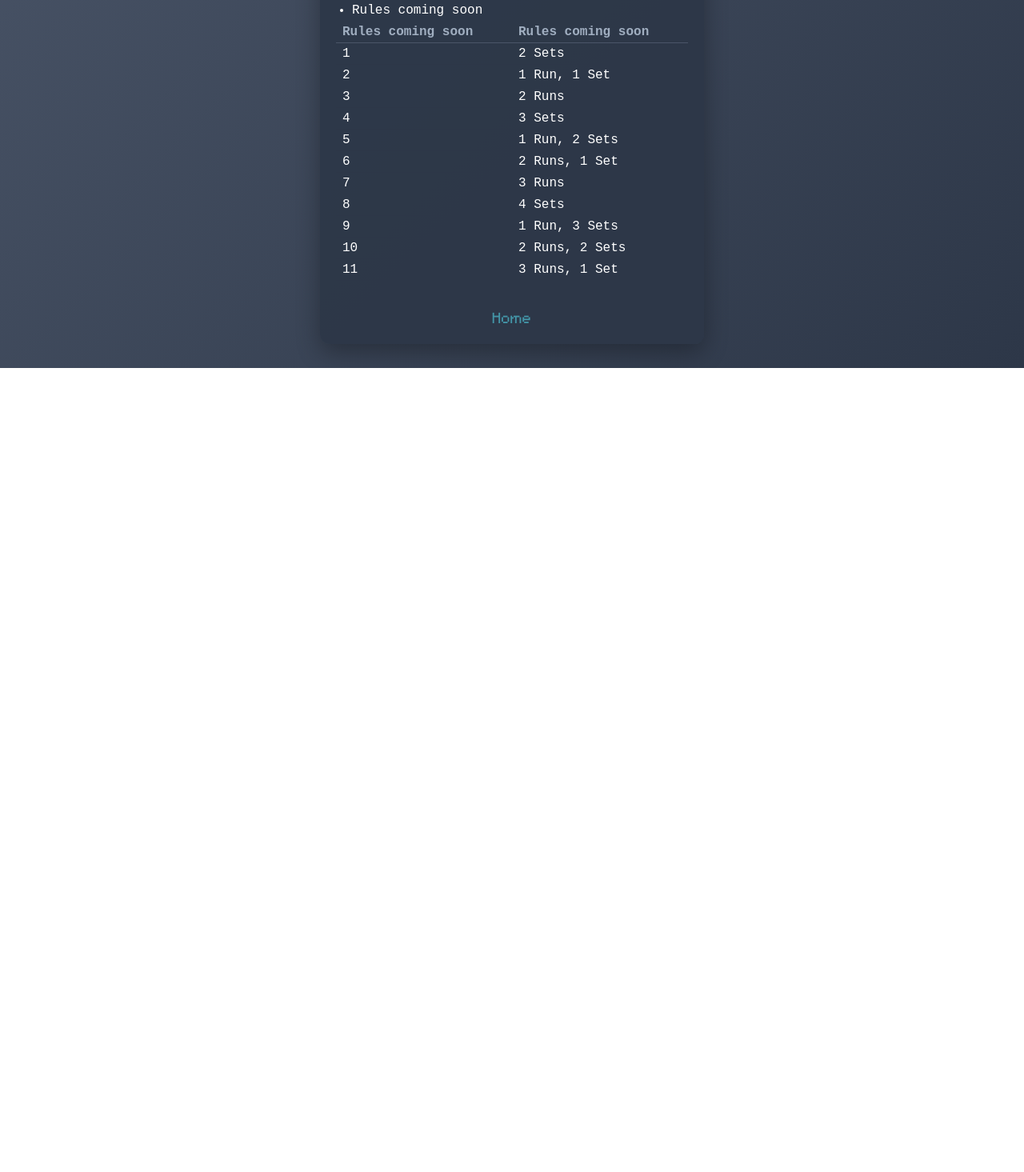
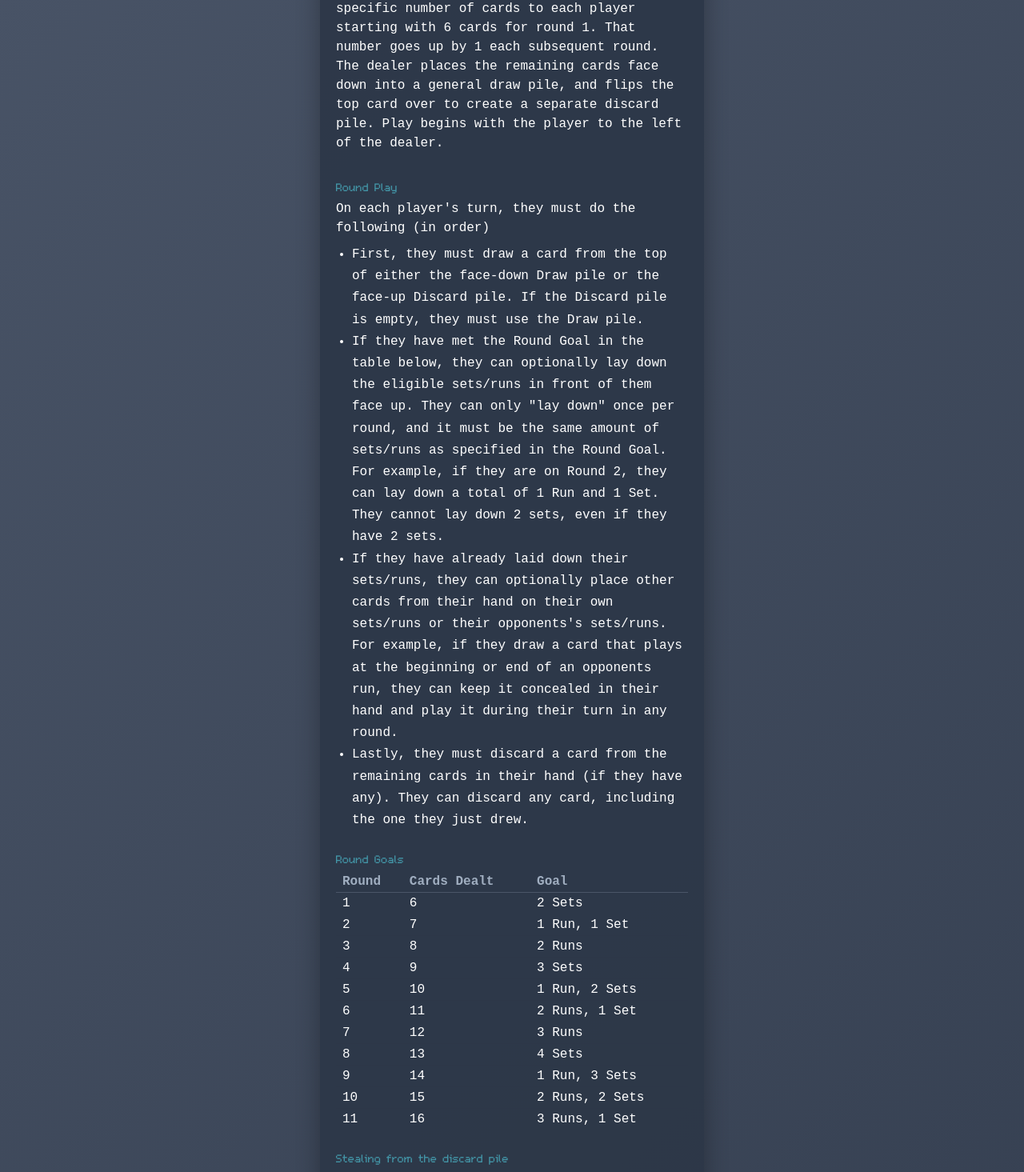
Before and after one commit to stenobot/scoresheet-app, a React (Vite) app: page /#/prog-rules in a window 1280 px wide. Shown: the part 340-1805 px from the top of the page at 80% size. Before the commit the page ends 800 px from the top, so only its background shows below. Built offline with nearby package versions, Linux system fonts and the light colour scheme; the HTML template or start-up script is replaced by a standard one.

Commit message:
added progressive rook rules

```diff
--- a/package.json
+++ b/package.json
@@ -1,6 +1,6 @@
 {
   "name": "scoresheet-app",
-  "version": "1.3.2",
+  "version": "1.3.3",
   "private": true,
   "type": "module",
   "dependencies": {
--- a/src/components/ProgressiveRook/ProgRules.tsx
+++ b/src/components/ProgressiveRook/ProgRules.tsx
@@ -4,40 +4,69 @@ interface Section {
   heading: string;
   body?: string;
   items?: string[];
-  table?: { col1: string; col2: string; rows: [string, string][] };
+  table?: { col1: string; col2: string; col3: string; rows: [string, string, string][] };
 }
 
 const sections: Section[] = [
   {
     heading: 'Overview',
-    body: 'Progressive Rook is a Rummy-style game for 3-5 players using a 57-card Rook deck. It is played over 15 rounds.',
+    body: 'Progressive Rook is a Rummy-style game for 3-5 players using a 57-card Rook deck. It is played over 11 rounds.',
   },
   {
-    heading: 'Rules coming soon...',
-    body: 'Rules coming soon...',
+    heading: 'Setup',
+    body: 'The game uses the entire 57-card Rook deck, including 2 wild cards, and is played in 15 rounds. Collectively choose a starting dealer. Each round, the dealer distributes a specific number of cards to each player starting with 6 cards for round 1. That number goes up by 1 each subsequent round. The dealer places the remaining cards face down into a general draw pile, and flips the top card over to create a separate discard pile. Play begins with the player to the left of the dealer.',
+  },
+  {
+    heading: 'Round Play',
+    body: 'On each player\'s turn, they must do the following (in order)',
     items: [
-      'Rules coming soon',
-      'Rules coming soon',
-      'Rules coming soon',
+      'First, they must draw a card from the top of either the face-down Draw pile or the face-up Discard pile. If the Discard pile is empty, they must use the Draw pile.',
+      'If they have met the Round Goal in the table below, they can optionally lay down the eligible sets/runs in front of them face up. They can only "lay down" once per round, and it must be the same amount of sets/runs as specified in the Round Goal. For example, if they are on Round 2, they can lay down a total of 1 Run and 1 Set. They cannot lay down 2 sets, even if they have 2 sets.',
+      'If they have already laid down their sets/runs, they can optionally place other cards from their hand on their own sets/runs or their opponents\'s sets/runs. For example, if they draw a card that plays at the beginning or end of an opponent\s run, they can keep it concealed in their hand and play it during their turn in any round.',
+      'Lastly, they must discard a card from the remaining cards in their hand (if they have any). They can discard any card, including the one they just drew.',
     ],
+  },
+  {
+    heading: 'Round Goals',
     table: {
-      col1: 'Rules coming soon',
-      col2: 'Rules coming soon',
+      col1: 'Round',
+      col2: 'Cards Dealt',
+      col3: 'Goal',
       rows: [
-        ['1', '2 Sets'],
-        ['2', '1 Run, 1 Set'],
-        ['3', '2 Runs'],
-        ['4', '3 Sets'],
-        ['5', '1 Run, 2 Sets'],
-        ['6', '2 Runs, 1 Set'],
-        ['7', '3 Runs'],
-        ['8', '4 Sets'],
-        ['9', '1 Run, 3 Sets'],
-        ['10', '2 Runs, 2 Sets'],
-        ['11', '3 Runs, 1 Set'],
+        ['1', '6', '2 Sets'],
+        ['2', '7', '1 Run, 1 Set'],
+        ['3', '8', '2 Runs'],
+        ['4', '9', '3 Sets'],
+        ['5', '10', '1 Run, 2 Sets'],
+        ['6', '11', '2 Runs, 1 Set'],
+        ['7', '12', '3 Runs'],
+        ['8', '13', '4 Sets'],
+        ['9', '14', '1 Run, 3 Sets'],
+        ['10', '15', '2 Runs, 2 Sets'],
+        ['11', '16', '3 Runs, 1 Set'],
       ],
     },
   },
+  {
+    heading: 'Stealing from the discard pile',
+    body:'When a player discards a card at the end of their turn, that card becomes available for the next player to take on their turn. If they decide to take the discard, it serves as their draw for that turn. If they decide not to take it, the card is up for grabs for another player to steal. All remaining players other than the player who discarded will have a chance to steal the discard, but only if the player before them (going around the table in order) passes on it. When a card is stolen, the next card in the discard pile does not become available to steal. The next available steal will be the current player\'s discard. When a player steals a discard, it does not count as their upcoming draw. It is an extra card in their deck. There is no limit for how many cards a player can steal. But remember, points are bad! If a player steals too many cards, they might end up in big trouble at the end of the round.',
+  },
+  {
+    heading: 'Sets and Runs',
+    body:'A set is 3 or more cards of the same number. A run is 4 or more cards of the same suit in sequential order. For runs, the lowest card (1) can also be the highest card. For example, a run can be 12, 13, 14, 1. Only the 1 card can be used at either end. For example, a run cannot it cannot be 13, 14, 1, 2. The Rook card is a wild card and can be used as a substitute for any card when forming sets or runs. For example, if you have a 3 of Red, a 4 of Red, a 6 of red, and the Rook card, you can use the Rook as a 5 of Red to form a run. Or if you have two 7s and the Rook, you can use the Rook as a third 7 to form a set.',
+  },
+  {
+    heading: 'Ending a round',
+    body:'A round ends when a player goes out (lays down all their cards), and additionally gets rid of all their cards by discarding or playing them on sets/runs. If a player goes out during their turn, the round ends immediately. That player wins the round with a score of 0, and all other players score points based on the cards remaining in their hands.',
+  },
+  {
+    heading: 'Scoring',
+    body:'In Progressive Rook, points are bad. You want a score as close to zero as possible. Points are scored based on the cards remaining in each player\'s hand when a player goes out. So, when a player goes out, their score is zero. All other players must score the cards remaining in their hands. Each card is worth its face value, except for the 1 card (which is worth 15) and the Rook card (which is worth 50).'
+  },
+  {
+    heading: 'Ending the game',
+    body:'The game ends when the 11th round is completed. The player with the lowest total score after 11 rounds is the winner.',
+  }
 ];
 
 function ProgRules() {
@@ -68,13 +97,15 @@ function ProgRules() {
                   <tr>
                     <th style={{ textAlign: 'left', padding: '4px 8px', borderBottom: '1px solid #4a5568', color: '#a0aec0' }}>{table.col1}</th>
                     <th style={{ textAlign: 'left', padding: '4px 8px', borderBottom: '1px solid #4a5568', color: '#a0aec0' }}>{table.col2}</th>
+                    <th style={{ textAlign: 'left', padding: '4px 8px', borderBottom: '1px solid #4a5568', color: '#a0aec0' }}>{table.col3}</th>
                   </tr>
                 </thead>
                 <tbody>
-                  {table.rows.map(([c1, c2]) => (
+                  {table.rows.map(([c1, c2, c3]) => (
                     <tr key={c1}>
                       <td style={{ padding: '4px 8px', borderBottom: '1px solid #2d3748' }}>{c1}</td>
                       <td style={{ padding: '4px 8px', borderBottom: '1px solid #2d3748' }}>{c2}</td>
+                      <td style={{ padding: '4px 8px', borderBottom: '1px solid #2d3748' }}>{c3}</td>
                     </tr>
                   ))}
                 </tbody>
```
